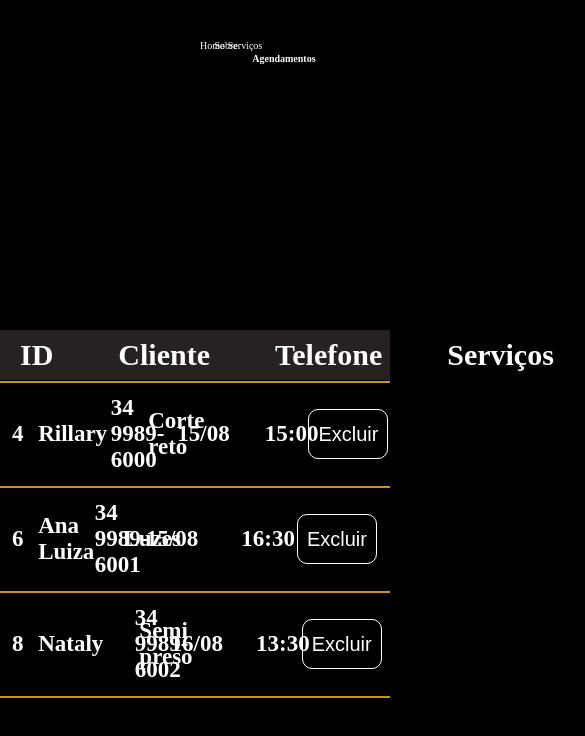
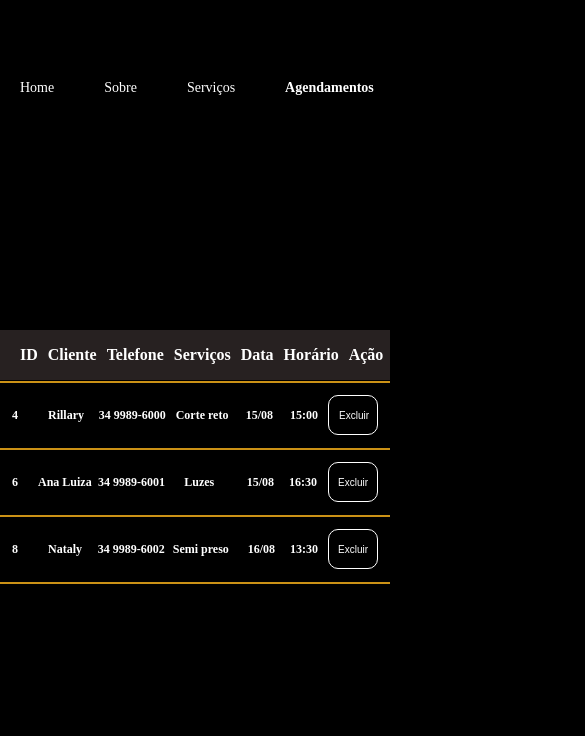
Before and after one commit to MarcusVinicius1711/Studio55.6, a plain HTML site: page index.html in a window 390 px wide. Shown: the top 736 px of the page, 585 px wide, since content can reach past the window. Drawn offline with Linux system fonts and the light colour scheme.

Commit message:
Update Style.css

```diff
--- a/Style.css
+++ b/Style.css
@@ -326,27 +326,111 @@ main{
 }
 }
 @media screen and (max-width: 390px) {
-    nav{
-        width: 100%;
-        height: 70px;
-    }
+
     header {
         height: 80px;
         padding: 5px 10px;
     }
-
+    .logo{
+        width: 50px ;
+        height: 50px;
+    }
     header img {
         height: 70px;
         margin-top: -20px;
         margin-left: -30px;
     }
-    nav ul a{
+        nav{
+        width: 100%;
+        height: 70px;
+    }
+    nav ul{
+        font-size: 14px;
+        padding: 40px 0 0;
+        margin-left: 10px;
+        gap: 50px;
+
+    }
+    .all{
+        font-size: 16px;
+        gap: 10px;
+        justify-content: flex-start;
+    }
+   .number4-pai{
+    font-size: 12px;
+   }
+   .number4-2{
+    left: 30px;
+   }
+   .number4-3{
+    left: 30px;
+   }
+   .number4-4{
+    left: 10px;
+   }
+   .number4-5{
+    left: 3px;
+   }
+   .number4-6{
+    left: 20px;
+    margin-right: 30px;
+   }
+       .number4-8{
         font-size: 10px;
-        margin-left: -100px;
+        width: 50px;
+        height: 40px;
+        display: flex;
+        padding-left: 10px;
+        margin-right: 0px;
     }
-    .logo{
-        width: 50px ;
-        height: 50px;
+   .number2-pai{
+    font-size: 12px;
+   }
+   .number2-2{
+    left: 20px;
+   }
+   .number2-3{
+    left:10px ;
     }
-
-}
+    .number2-4{
+    left:10px ;
+    }
+    .number2-5{
+    left:4px ;
+    }
+    .number2-6{
+    left:19px ;
+    }
+   .number3-pai{
+    font-size: 12px;
+   }
+   .number3-2{
+    left:30px ;
+   }
+   .number3-3{
+    left: 30px;
+   }
+   .number3-4{
+    left:10px ;
+    }
+    .number3-5{
+    left:5px ;
+    }
+    .number3-6{
+    left:20px ;
+    }
+    .number2-8{
+        font-size: 10px;
+        width: 50px;
+        height: 40px;
+        margin-left: 30px;
+        margin-right: 0px;
+    }
+    .number3-8{
+        font-size: 10px;
+        width: 50px;
+        height: 40px;
+        margin-left: 30px;
+        margin-right: 0px;
+    }
+    }
```
